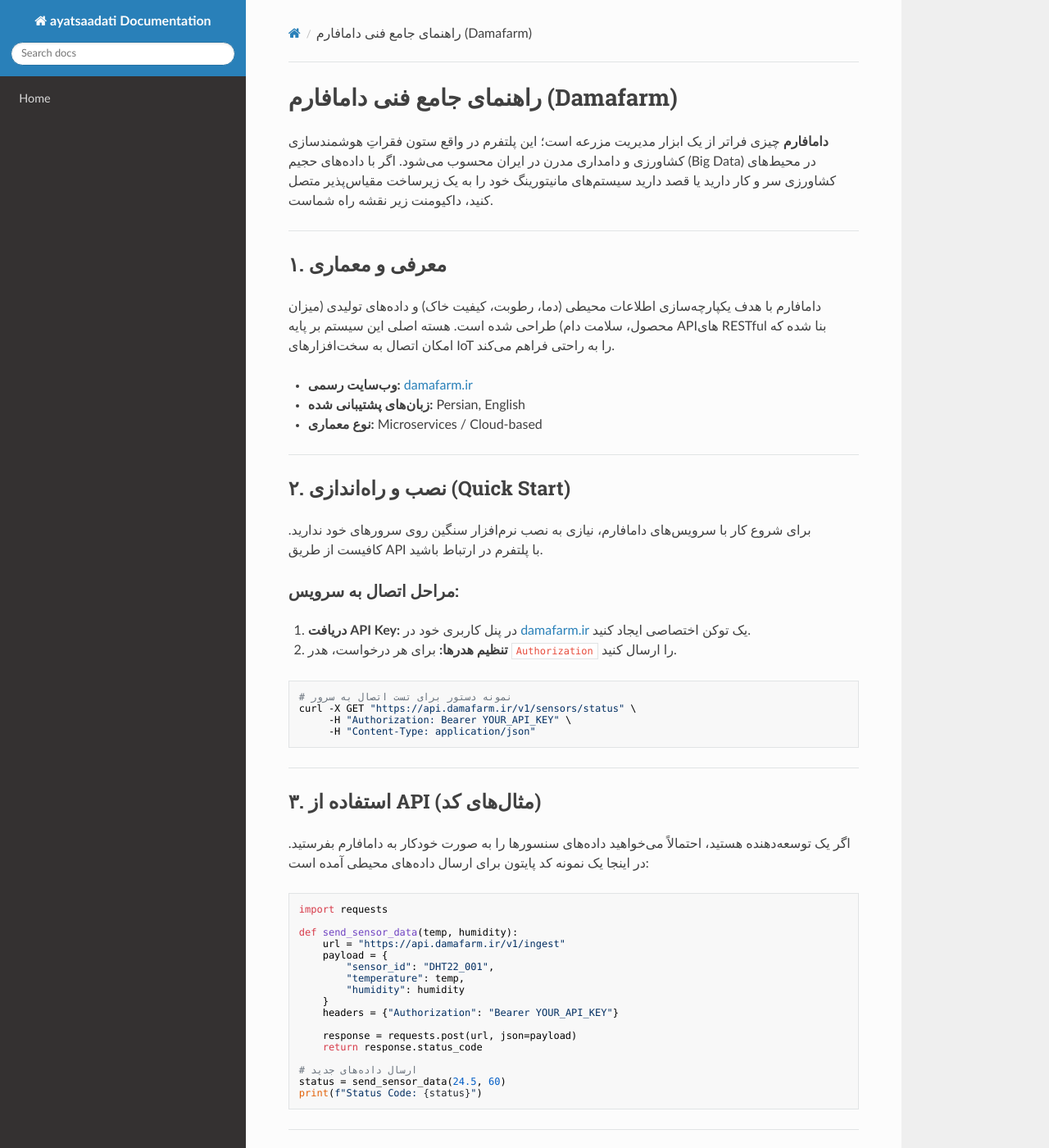
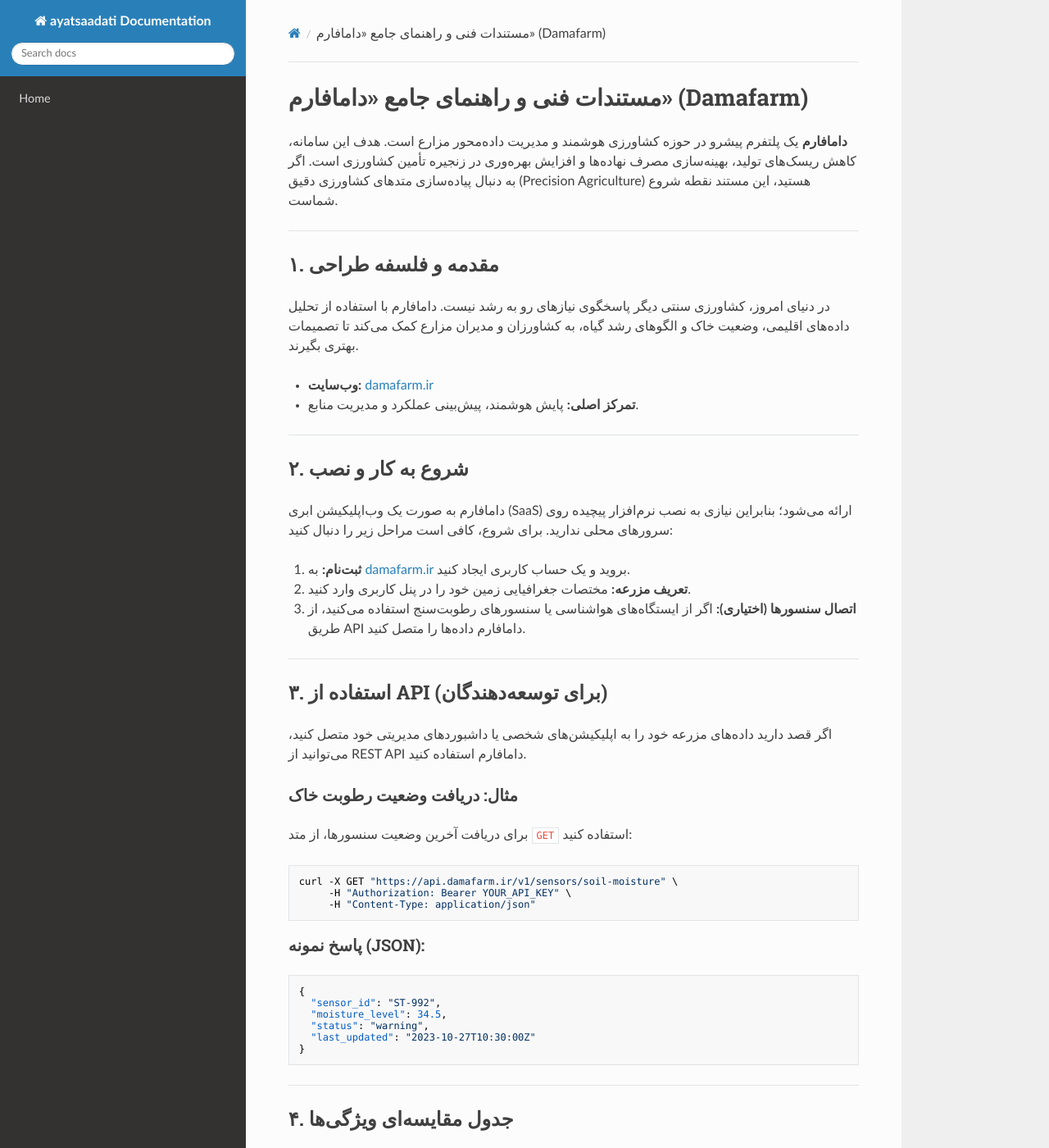
Before and after one commit to sahandsahabi553-prog/terraform-google-semantic-docs, an MkDocs documentation site: the page built from docs/دامافارم.md, in a window 1280 px wide and 1400 px high. Shown: the whole window at 82% size. Built offline with MkDocs 1.6.1, drawn with Linux system fonts in a browser that asks for light colours; nearby versions of some CDN libraries; some of the changed text lies outside the part shown.

Commit message:
Doc: دامافارم

````diff
--- a/docs/دامافارم.md
+++ b/docs/دامافارم.md
@@ -1,86 +1,76 @@
-# راهنمای جامع فنی دامافارم (Damafarm)
+# مستندات فنی و راهنمای جامع «دامافارم» (Damafarm)
 
-**دامافارم** چیزی فراتر از یک ابزار مدیریت مزرعه است؛ این پلتفرم در واقع ستون فقراتِ هوشمندسازی کشاورزی و دامداری مدرن در ایران محسوب می‌شود. اگر با داده‌های حجیم (Big Data) در محیط‌های کشاورزی سر و کار دارید یا قصد دارید سیستم‌های مانیتورینگ خود را به یک زیرساخت مقیاس‌پذیر متصل کنید، داکیومنت زیر نقشه راه شماست.
+**دامافارم** یک پلتفرم پیشرو در حوزه کشاورزی هوشمند و مدیریت داده‌محور مزارع است. هدف این سامانه، کاهش ریسک‌های تولید، بهینه‌سازی مصرف نهاده‌ها و افزایش بهره‌وری در زنجیره تأمین کشاورزی است. اگر به دنبال پیاده‌سازی متدهای کشاورزی دقیق (Precision Agriculture) هستید، این مستند نقطه شروع شماست.
 
 ---
 
-## ۱. معرفی و معماری
-دامافارم با هدف یکپارچه‌سازی اطلاعات محیطی (دما، رطوبت، کیفیت خاک) و داده‌های تولیدی (میزان محصول، سلامت دام) طراحی شده است. هسته اصلی این سیستم بر پایه APIهای RESTful بنا شده که امکان اتصال به سخت‌افزارهای IoT را به راحتی فراهم می‌کند.
+## ۱. مقدمه و فلسفه طراحی
+در دنیای امروز، کشاورزی سنتی دیگر پاسخگوی نیازهای رو به رشد نیست. دامافارم با استفاده از تحلیل داده‌های اقلیمی، وضعیت خاک و الگوهای رشد گیاه، به کشاورزان و مدیران مزارع کمک می‌کند تا تصمیمات بهتری بگیرند.
 
-*   **وب‌سایت رسمی:** [damafarm.ir](https://damafarm.ir)
-*   **زبان‌های پشتیبانی شده:** Persian, English
-*   **نوع معماری:** Microservices / Cloud-based
+*   **وب‌سایت:** [damafarm.ir](https://damafarm.ir)
+*   **تمرکز اصلی:** پایش هوشمند، پیش‌بینی عملکرد و مدیریت منابع.
 
 ---
 
-## ۲. نصب و راه‌اندازی (Quick Start)
-برای شروع کار با سرویس‌های دامافارم، نیازی به نصب نرم‌افزار سنگین روی سرورهای خود ندارید. کافیست از طریق API با پلتفرم در ارتباط باشید.
+## ۲. شروع به کار و نصب
+دامافارم به صورت یک وب‌اپلیکیشن ابری (SaaS) ارائه می‌شود؛ بنابراین نیازی به نصب نرم‌افزار پیچیده روی سرورهای محلی ندارید. برای شروع، کافی است مراحل زیر را دنبال کنید:
 
-### مراحل اتصال به سرویس:
-1.  **دریافت API Key:** در پنل کاربری خود در [damafarm.ir](https://damafarm.ir) یک توکن اختصاصی ایجاد کنید.
-2.  **تنظیم هدرها:** برای هر درخواست، هدر `Authorization` را ارسال کنید.
+1.  **ثبت‌نام:** به [damafarm.ir](https://damafarm.ir) بروید و یک حساب کاربری ایجاد کنید.
+2.  **تعریف مزرعه:** مختصات جغرافیایی زمین خود را در پنل کاربری وارد کنید.
+3.  **اتصال سنسورها (اختیاری):** اگر از ایستگاه‌های هواشناسی یا سنسورهای رطوبت‌سنج استفاده می‌کنید، از طریق API دامافارم داده‌ها را متصل کنید.
+
+---
+
+## ۳. استفاده از API (برای توسعه‌دهندگان)
+اگر قصد دارید داده‌های مزرعه خود را به اپلیکیشن‌های شخصی یا داشبوردهای مدیریتی خود متصل کنید، می‌توانید از REST API دامافارم استفاده کنید.
+
+### مثال: دریافت وضعیت رطوبت خاک
+برای دریافت آخرین وضعیت سنسورها، از متد `GET` استفاده کنید:
 
 ```bash
-# نمونه دستور برای تست اتصال به سرور
-curl -X GET "https://api.damafarm.ir/v1/sensors/status" \
+curl -X GET "https://api.damafarm.ir/v1/sensors/soil-moisture" \
      -H "Authorization: Bearer YOUR_API_KEY" \
      -H "Content-Type: application/json"
 ```
 
----
-
-## ۳. استفاده از API (مثال‌های کد)
-
-اگر یک توسعه‌دهنده هستید، احتمالاً می‌خواهید داده‌های سنسورها را به صورت خودکار به دامافارم بفرستید. در اینجا یک نمونه کد پایتون برای ارسال داده‌های محیطی آمده است:
-
-```python
-import requests
-
-def send_sensor_data(temp, humidity):
-    url = "https://api.damafarm.ir/v1/ingest"
-    payload = {
-        "sensor_id": "DHT22_001",
-        "temperature": temp,
-        "humidity": humidity
-    }
-    headers = {"Authorization": "Bearer YOUR_API_KEY"}
-
-    response = requests.post(url, json=payload)
-    return response.status_code
-
-# ارسال داده‌های جدید
-status = send_sensor_data(24.5, 60)
-print(f"Status Code: {status}")
+### پاسخ نمونه (JSON):
+```json
+{
+  "sensor_id": "ST-992",
+  "moisture_level": 34.5,
+  "status": "warning",
+  "last_updated": "2023-10-27T10:30:00Z"
+}
 ```
 
 ---
 
-## ۴. مشخصات فنی و جدول مقایسه‌ای
+## ۴. جدول مقایسه‌ای ویژگی‌ها
 
-| قابلیت | دامافارم (Basic) | دامافارم (Enterprise) |
-| :--- | :---: | :---: |
-| تعداد سنسور | تا ۱۰ عدد | نامحدود |
-| نرخ به‌روزرسانی | هر ۱ ساعت | هر ۵ ثانیه |
-| گزارش‌گیری | PDF ساده | داشبورد تحلیلی پیشرفته |
-| پشتیبانی API | دارد | دارد (با اولویت) |
+| ویژگی | کشاورزی سنتی | دامافارم |
+| :--- | :--- | :--- |
+| **تصمیم‌گیری** | حدس و گمان | داده‌محور |
+| **مصرف آب** | بالا و غیربهینه | هوشمند و بهینه |
+| **دقت** | پایین | بسیار بالا |
+| **پایش** | حضوری | از راه دور (۲۴/۷) |
 
 ---
 
 ## ۵. سوالات متداول (FAQ)
 
-**آیا دامافارم از سنسورهای خاصی پشتیبانی می‌کند؟**
-بله، پلتفرم ما با پروتکل‌های استاندارد MQTT و HTTP سازگار است. اگر سنسور شما داده‌های JSON خروجی می‌دهد، به راحتی به دامافارم متصل می‌شود.
+**آیا برای استفاده از دامافارم نیاز به دانش برنامه‌نویسی دارم؟**
+خیر، پنل کاربری برای کشاورزان طراحی شده است. تنها در صورتی که بخواهید سیستم‌های اتوماسیون خاص خود را به پلتفرم متصل کنید، به دانش فنی (API) نیاز خواهید داشت.
 
-**آیا امکان آفلاین کار کردن وجود دارد؟**
-سیستم‌های ما برای پایداری در شرایط اینترنت ضعیف طراحی شده‌اند. داده‌ها در صورت قطع اینترنت در سمت سخت‌افزار (Gateway) بافر شده و پس از اتصال مجدد سینک می‌شوند.
+**دامافارم در چه ابعادی از زمین‌ها قابل استفاده است؟**
+از باغچه‌های کوچک هوشمند تا مزارع چند صد هکتاری، الگوریتم‌های دامافارم مقیاس‌پذیر هستند.
 
-**چگونه می‌توانم گزارش‌های فصلی بگیرم؟**
-از طریق بخش «گزارشات» در پنل مدیریت، می‌توانید خروجی‌های CSV یا Excel را بر اساس بازه‌های زمانی دلخواه دریافت کنید.
+**آیا داده‌های من در دامافارم امن هستند؟**
+بله، تمامی ارتباطات با استفاده از پروتکل SSL/TLS رمزنگاری شده و داده‌های شما به صورت محرمانه در دیتاسنترهای امن نگهداری می‌شوند.
 
 ---
 
-## نکات کلیدی برای توسعه‌دهندگان
-*   **امنیت:** همیشه توکن‌های خود را در فایل‌های `.env` قرار دهید و هرگز آن‌ها را در گیت‌هاب عمومی کامیت نکنید.
-*   **بهینه‌سازی:** برای کاهش مصرف ترافیک، سعی کنید داده‌ها را به صورت دسته‌ای (Batch) ارسال کنید.
+## ۶. نکات نهایی برای پیاده‌سازی موفق
+*   **دقت در ثبت اطلاعات:** هرچه داده‌های ورودی (نوع محصول، تاریخ کاشت، نوع خاک) دقیق‌تر باشد، خروجی و توصیه‌های سامانه هوشمندتر خواهد بود.
+*   **پایش مداوم:** سعی کنید حداقل هفته‌ای یک‌بار گزارش‌های تولید شده توسط سیستم را تحلیل کنید تا از بروز تنش‌های احتمالی در گیاهان جلوگیری شود.
 
-*اگر در حین پیاده‌سازی به مشکلی برخوردید، مستندات کامل‌تر را در بخش Developer Portal سایت دامافارم بررسی کنید.*
+*برای پشتیبانی فنی یا سوالات اختصاصی، می‌توانید از طریق بخش تیکتینگ در سایت دامافارم با تیم پشتیبانی در ارتباط باشید.*
````
